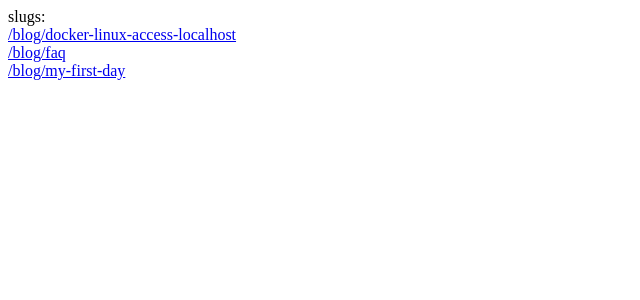
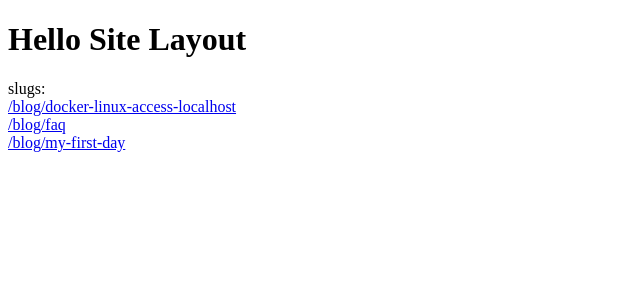
Before and after one commit to keepforever/next-js-getting-familiar, a Next.js app: page / in a window 1280 px wide. Shown: the top 300 px of the page, without its empty margins (0-640 px from the left). Built offline with nearby package versions, Linux system fonts and the light colour scheme.

Commit message:
add material-ui dep

```diff
--- /dev/null
+++ b/comps/SiteLayout.jsx
@@ -0,0 +1,10 @@
+import Link from 'next/link';
+
+const SiteLayout = ({ children }) => (
+    <div className="">
+        <h1>Hello Site Layout</h1>
+        <div>{children}</div>
+    </div>
+);
+
+export default SiteLayout;
--- a/package.json
+++ b/package.json
@@ -9,6 +9,7 @@
     "export": "next export"
   },
   "dependencies": {
+    "@material-ui/core": "^4.9.11",
     "gray-matter": "^4.0.2",
     "marked": "^0.8.2",
     "next": "9.3.1",
--- a/pages/index.js
+++ b/pages/index.js
@@ -1,26 +1,30 @@
-import Link from "next/link";
-import fs from "fs";
+import Link from 'next/link';
+import fs from 'fs';
+// locals
+import SiteLayout from '../comps/SiteLayout';
 
 const Home = ({ slugs }) => (
+    <SiteLayout>
         <div>
             slugs:
             {slugs.map(slug => {
                 return (
                     <div key={slug}>
-          <Link href={"/blog/" + slug}>
-            <a>{"/blog/" + slug}</a>
+                        <Link href={'/blog/' + slug}>
+                            <a>{'/blog/' + slug}</a>
                         </Link>
                     </div>
                 );
             })}
         </div>
+    </SiteLayout>
 );
 
 export const getStaticProps = async () => {
-  const files = fs.readdirSync("posts");
+    const files = fs.readdirSync('posts');
     return {
         props: {
-      slugs: files.map(filename => filename.replace(".md", ""))
+            slugs: files.map(filename => filename.replace('.md', ''))
         }
     };
 };
```
Also changed, not shown: 1 other file (tests, documents, lock files or other folders). Lines whose indentation alone changed are shown as unchanged.
